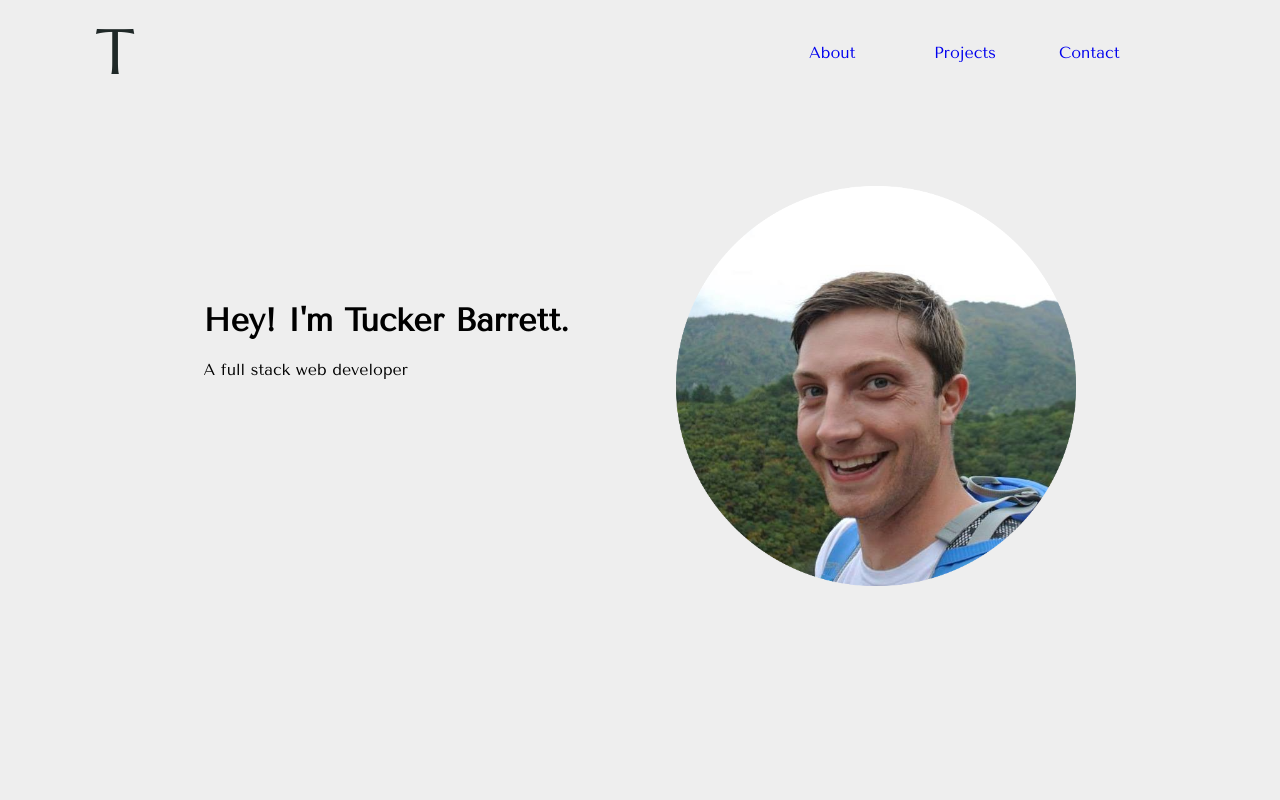
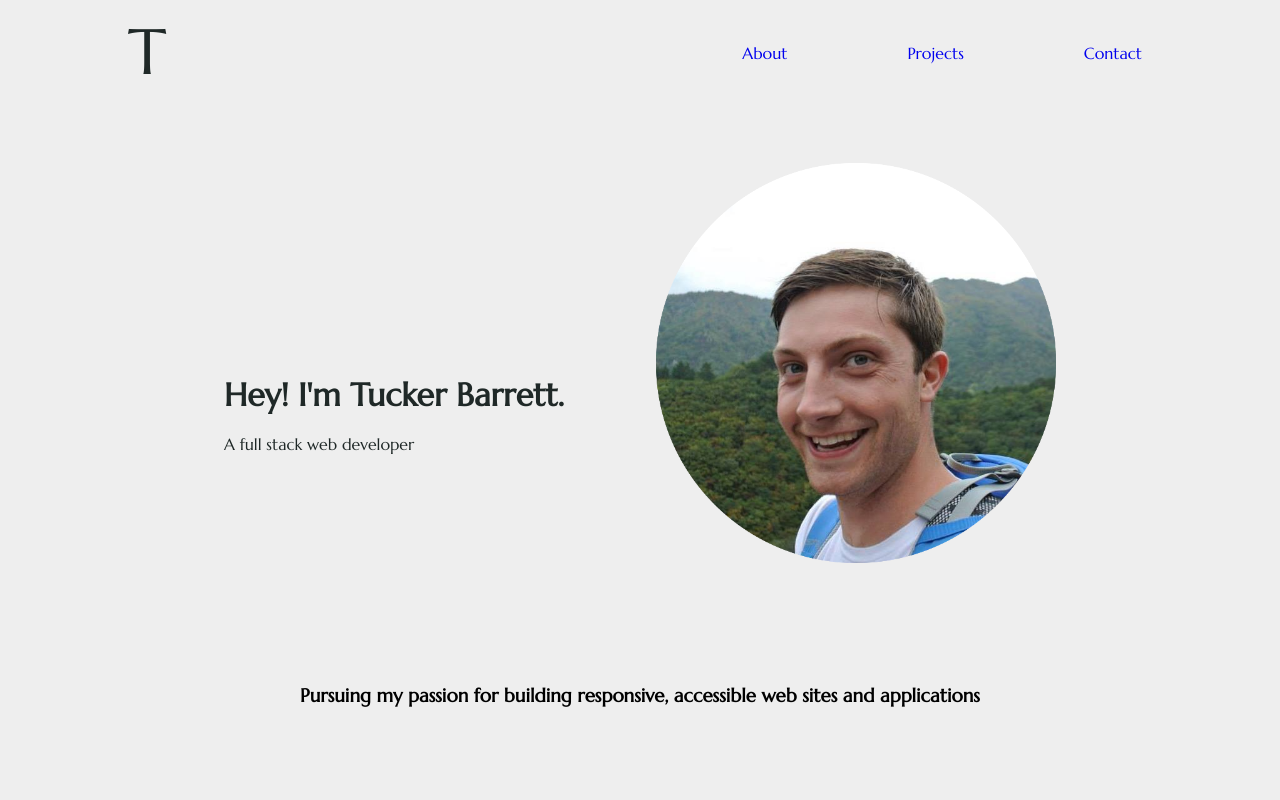
Before and after one commit to GrinninBarrett/portfolio-page, a plain HTML site: page index.html in a window 1280 px wide. Shown: the top 800 px of the page. Drawn offline with nearby package versions, Linux system fonts and the light colour scheme.

Commit message:
Makes further layout improvements

```diff
--- a/assets/styles/style.css
+++ b/assets/styles/style.css
@@ -13,7 +13,7 @@
 
 body {
     background-color: var(--background);
-    font-family: "Tenor Sans", sans-serif;
+    font-family: "Marcellus", sans-serif;
 }
 
 
@@ -23,9 +23,20 @@ a {
 
 li {
     list-style-type: none;
-    width: 125px;
+}
+
+header li a {
+    padding: 5px 10px;
+    border-radius: 15px;
     transition: all 0.5s ease;
 }
+
+header li a:hover {
+    background-color: var(--green-accent);
+    color: var(--background);
+}
+
+
 
 #main-nav {
     display: flex;
@@ -38,7 +49,6 @@ li {
 
 #logo {
     color: var(--base-text);
-    font-family: "Marcellus", sans-serif;
     font-size: 4em;
 }
 
@@ -56,35 +66,61 @@ li {
 
 
 #intro {
-    height: 100vh;
+    height: 90vh;
+    display: flex;
+    flex-direction: column;
+    justify-content: space-evenly;
+}
+
+#top-intro-container {
     display: flex;
     flex-direction: row-reverse;
-    align-items: flex-start;
-    justify-content: space-evenly;
-    margin-top: 5em;
+    align-items: center;
+    justify-content: space-between;
+    padding: 0 6em;
 }
 
 #heading-container {
     margin-top: 6em;
 }
 
+#bottom-intro-container {
+    display: flex;
+    align-items: center;
+    justify-content: center;
+    height: 20%;
+}
+
+
+
 
 #tucker-photo {
     height: 400px;
 }
 
+#email {
+    color: var(--base-text);
+}
+
 
 
 .container {
-    max-width: 85%;
+    max-width: 80%;
     margin: auto;
 }
 
+.main-nav-item {
+    color: var(--base-text);
+    margin-left: 100px;
+}
 
-.nav-item {
+.main-nav-item:hover {
+    color: var(--red-accent);
+}
+
+.main-text {
     color: var(--base-text);
 }
-
 
 
 
--- a/index.html
+++ b/index.html
@@ -24,10 +24,10 @@
                 </button>
                 <div id="nav-links">
                     <ul id="nav-menu">
-                        <li id="home-button" class="nav-item"><a href="/">Home</a></li>
-                        <li class="nav-item"><a href="about.html">About</a></li>
-                        <li class="nav-item"><a href="projects.html">Projects</a></li>
-                        <li class="nav-item"><a href="#contact">Contact</a></li>
+                        <li id="home-button" class="main-nav-item link"><a href="/">Home</a></li>
+                        <li class="main-nav-item link"><a href="about.html">About</a></li>
+                        <li class="main-nav-item link"><a href="projects.html">Projects</a></li>
+                        <li class="main-nav-item link"><a href="#contact">Contact</a></li>
                     </ul>
                 </div>
 
@@ -37,19 +37,25 @@
 
     <main>
         <section id="intro" class="container">
-            <div id="tucker-photo-container">
-                <img id="tucker-photo" class="photo-background" src="assets/images/tucker-photo.png"
-                    alt="Tucker Barrett, smiling while on a hike in Korea">
+            <div id="top-intro-container">
+                <div id="tucker-photo-container">
+                    <img id="tucker-photo" class="photo-background" src="assets/images/tucker-photo.png"
+                        alt="Tucker Barrett, smiling while on a hike in Korea">
+                </div>
+                <div id="heading-container">
+                    <h1 class="main-text">Hey! I'm Tucker Barrett.</h1>
+                    <p class="main-text">A full stack web developer</p>
+                </div>
             </div>
-            <div id="heading-container">
-                <h1>Hey! I'm Tucker Barrett.</h1>
-                <p>A full stack web developer</p>
+            <div id="bottom-intro-container">
+                <h3 id="slogan">Pursuing my passion for building responsive, accessible web sites and applications</h3>
             </div>
+
         </section>
         <section id="contact" class="container">
             <h3>Get in touch!</h3>
             <p>Feel free to drop a line anytime, whether you want to work together, hire me, or just to chat!
-                Send me an email at <span id="email"><a href="#">ctbarrett.tech@gmail.com</a></span>!
+                Send me an email at <span id="email"><a href="#" class="link">ctbarrett.tech@gmail.com</a></span>!
             </p>
         </section>
     </main>
```
